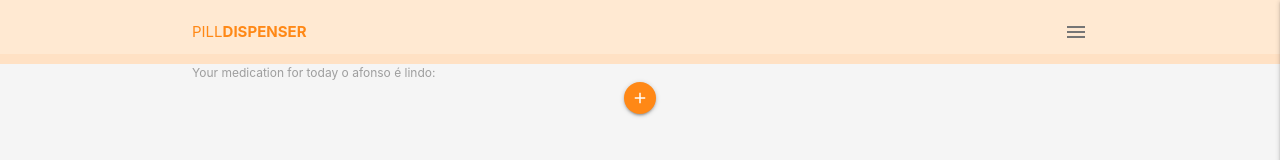
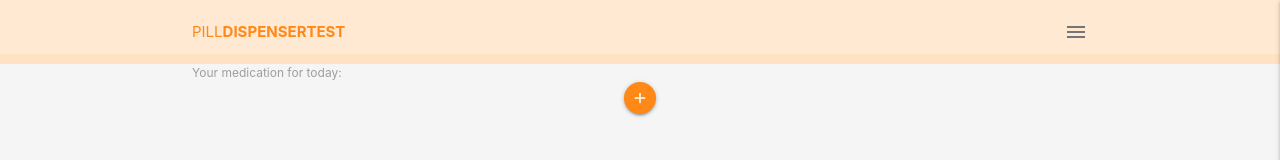
Before and after one commit to BeatrizCardoso29/PWA_PillDispenser, a plain HTML site: page public/index.html in a window 1280 px wide. Shown: the top 160 px of the page. Drawn offline with Linux system fonts and the light colour scheme; no server answers.

Commit message:
test name 6

```diff
--- a/public/index.html
+++ b/public/index.html
@@ -22,7 +22,7 @@
   <!-- top nav -->
   <nav class="z-depth-0">
     <div class="nav-wrapper container">
-      <a href="/">Pill<span>Dispenser</span></a>
+      <a href="/">Pill<span>DispenserTEST</span></a>
       <span class="right grey-text text-darken-1">
         <i class="material-icons sidenav-trigger" data-target="side-menu">menu</i>
       </span>
@@ -42,7 +42,7 @@
 
   <!-- medication for today -->
   <div class="medication container grey-text text-darken-1">
-  <label for="todaymedication"> Your medication for today o afonso é lindo:</label>
+  <label for="todaymedication"> Your medication for today:</label>
   </div>
 
   <div class="center">
```
